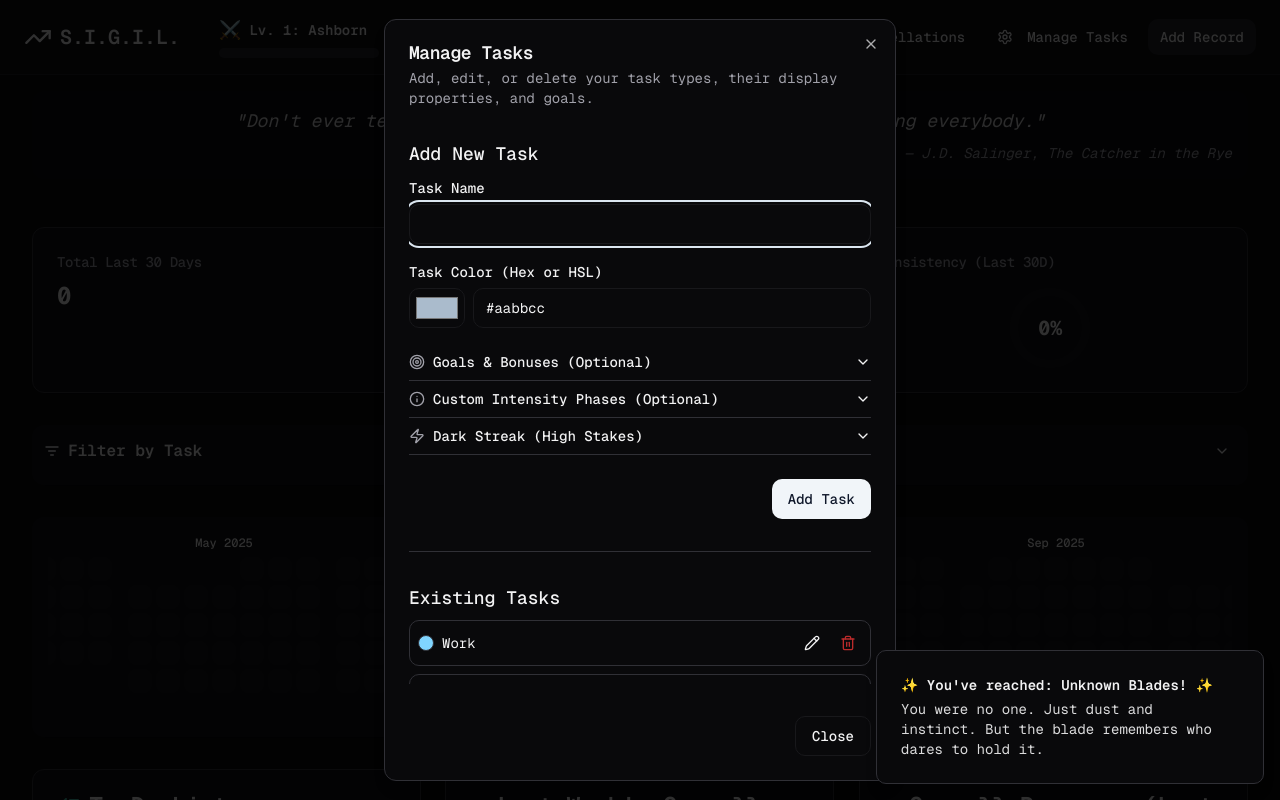
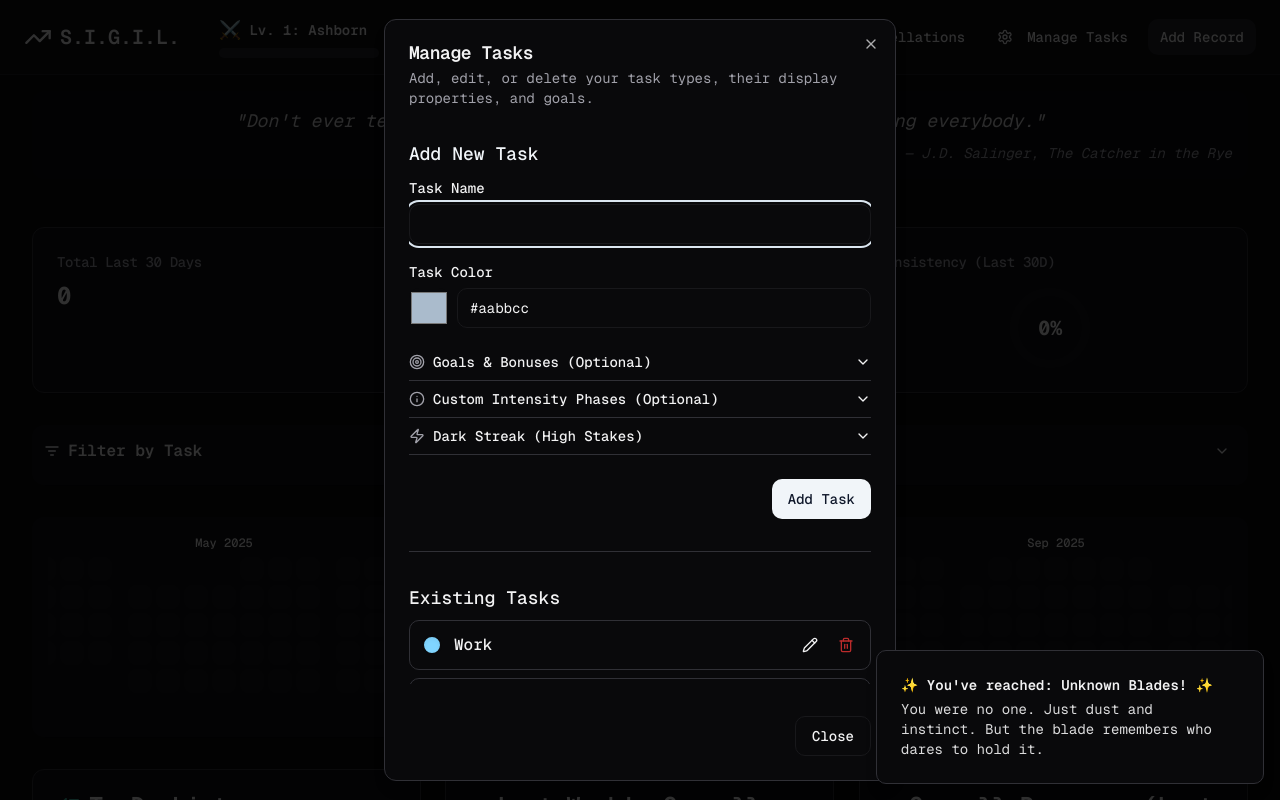
Before and after one commit to Abhi9818-max/SIGIL-clean, a Next.js app: page / in a window 1280 px wide. Both pictures are taken after a click on the button "Manage Tasks". Shown: the top 800 px of the page. Built offline with nearby package versions, Linux system fonts and the light colour scheme.

Commit message:
Make the following changes:
,

Find this element:

  <Primitive.div rol

```diff
--- a/src/components/manage-tasks/ManageTasksModal.tsx
+++ b/src/components/manage-tasks/ManageTasksModal.tsx
@@ -41,6 +41,12 @@ import {
   SelectTrigger,
   SelectValue,
 } from "@/components/ui/select";
+import {
+  Tooltip,
+  TooltipContent,
+  TooltipProvider,
+  TooltipTrigger,
+} from "@/components/ui/tooltip";
 import { ScrollArea } from '@/components/ui/scroll-area';
 import { Separator } from '@/components/ui/separator';
 import { Pencil, Trash2, Info, Target, Zap } from 'lucide-react';
@@ -229,7 +235,7 @@ const ManageTasksModal: React.FC<ManageTasksModalProps> = ({ isOpen, onOpenChang
         <ScrollArea className="max-h-[70vh] pr-6 -mr-6">
           <div className="my-4 space-y-8">
             <div>
-              <h3 className="text-lg font-medium mb-2">
+              <h3 className="text-lg font-medium mb-2 text-primary">
                 {editingTask ? 'Edit Task' : 'Add New Task'}
               </h3>
               <form onSubmit={form.handleSubmit(onSubmit)} className="space-y-4">
@@ -241,25 +247,27 @@ const ManageTasksModal: React.FC<ManageTasksModalProps> = ({ isOpen, onOpenChang
                   )}
                 </div>
                 <div>
-                  <Label htmlFor="taskColor">Task Color (Hex or HSL)</Label>
+                  <Label htmlFor="taskColor">Task Color</Label>
                   <Controller
                     name="color"
                     control={form.control}
                     render={({ field }) => (
-                      <div className="flex items-center mt-1">
+                      <div className="flex items-center mt-1 gap-2">
+                         <div className="relative">
                             <Input
                               id="taskColor"
                               type="color"
                               value={field.value.startsWith('hsl') ? '#000000' : field.value}
                               onChange={(e) => field.onChange(e.target.value)}
-                          className="w-16 h-10 p-1"
+                              className="w-10 h-10 p-0 border-none cursor-pointer"
                             />
+                         </div>
                         <Input
                           type="text"
                           value={field.value}
                           onChange={field.onChange}
                           placeholder="hsl(H, S%, L%) or #RRGGBB"
-                          className="ml-2 flex-grow"
+                          className="flex-grow"
                         />
                       </div>
                     )}
@@ -401,37 +409,46 @@ const ManageTasksModal: React.FC<ManageTasksModalProps> = ({ isOpen, onOpenChang
             <div>
               <h3 className="text-lg font-medium mb-2">Existing Tasks</h3>
               {taskDefinitions.length === 0 ? (
-                <p className="text-sm text-muted-foreground">No tasks defined yet.</p>
+                <p className="text-sm text-center text-muted-foreground py-4">No tasks defined yet.</p>
               ) : (
+                <TooltipProvider>
                   <ul className="space-y-2">
                     {taskDefinitions.map((task) => (
-                      <li key={task.id} className="flex items-center justify-between p-2 border rounded-md hover:bg-muted/50">
-                        <div className="flex items-center gap-2">
+                      <li key={task.id} className="flex items-center justify-between p-2 pl-3 border rounded-md hover:bg-muted/50 transition-colors">
+                        <div className="flex items-center gap-3">
                           <div
-                            className="w-4 h-4 rounded-sm border"
+                            className="w-5 h-5 rounded-full border-2 border-background shadow-inner"
                             style={{ backgroundColor: task.color }}
-                            title={`Color: ${task.color}`}
                           />
-                          <span className="text-sm">{task.name}</span>
+                          <span className="font-medium">{task.name}</span>
+                          <div className="flex items-center gap-3 text-muted-foreground">
                             {task.darkStreakEnabled && (
-                            <Zap className="h-3.5 w-3.5 text-yellow-400" title="Dark Streak Enabled" />
+                              <Tooltip>
+                                <TooltipTrigger><Zap className="h-4 w-4 text-yellow-400" /></TooltipTrigger>
+                                <TooltipContent><p>Dark Streak Enabled</p></TooltipContent>
+                              </Tooltip>
                             )}
                             {task.goalValue && (
-                            <span className="text-xs text-muted-foreground ml-1">
-                              (Goal: {task.goalValue}
+                              <Tooltip>
+                                <TooltipTrigger><Target className="h-4 w-4" /></TooltipTrigger>
+                                <TooltipContent>
+                                  <p>Goal: {task.goalValue}
                                   {task.goalInterval ? ` / ${task.goalInterval.charAt(0).toUpperCase() + task.goalInterval.slice(1).replace('ly', '')}` : ''}
-                              {task.goalCompletionBonusPercentage ? `, ${task.goalCompletionBonusPercentage}% Bonus` : ''})
-                            </span>
+                                  {task.goalCompletionBonusPercentage ? `, ${task.goalCompletionBonusPercentage}% Bonus` : ''}
+                                  </p>
+                                </TooltipContent>
+                              </Tooltip>
                             )}
                           </div>
-                        <div className="flex items-center gap-2">
-                          <Button variant="ghost" size="icon" className="h-7 w-7" onClick={() => handleEditTask(task)}>
+                        </div>
+                        <div className="flex items-center gap-1">
+                          <Button variant="ghost" size="icon" className="h-8 w-8" onClick={() => handleEditTask(task)}>
                             <Pencil className="h-4 w-4" />
                             <span className="sr-only">Edit {task.name}</span>
                           </Button>
                           <AlertDialog>
                             <AlertDialogTrigger asChild>
-                              <Button variant="ghost" size="icon" className="h-7 w-7 text-destructive hover:text-destructive">
+                              <Button variant="ghost" size="icon" className="h-8 w-8 text-destructive hover:text-destructive">
                                 <Trash2 className="h-4 w-4" />
                                 <span className="sr-only">Delete {task.name}</span>
                               </Button>
@@ -459,6 +476,7 @@ const ManageTasksModal: React.FC<ManageTasksModalProps> = ({ isOpen, onOpenChang
                       </li>
                     ))}
                   </ul>
+                </TooltipProvider>
               )}
             </div>
           </div>
```
Lines whose indentation alone changed are shown as unchanged.
